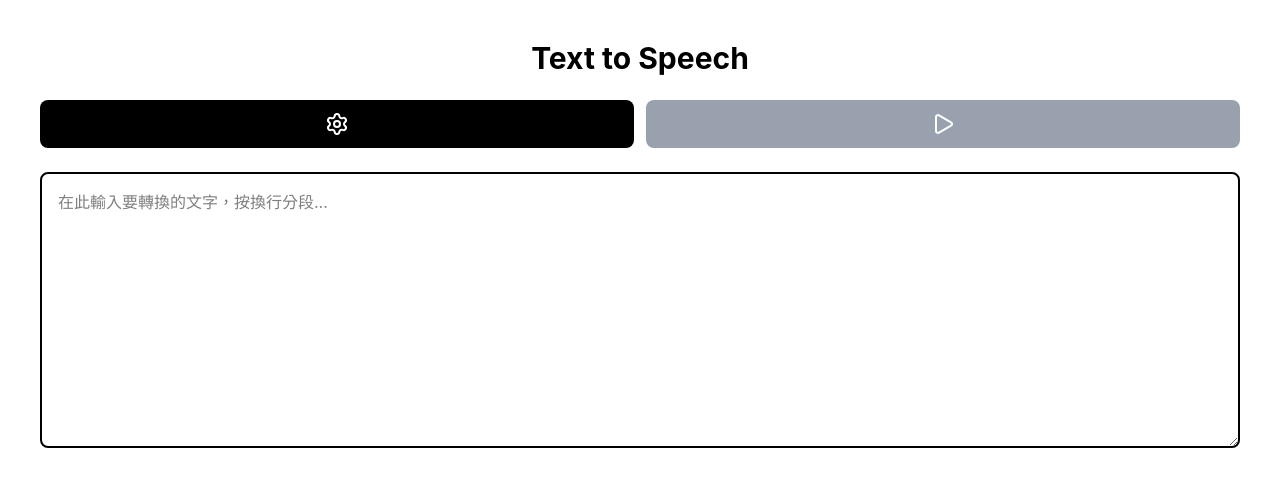
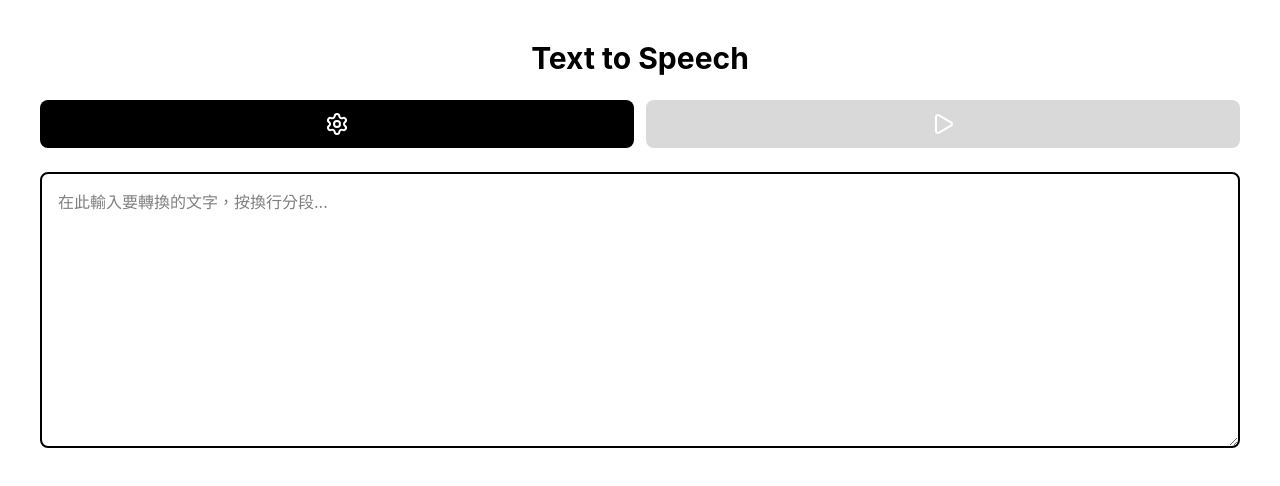
Before and after one commit to lloyd3126/read.nien.cc, a Next.js app: page / in a window 1280 px wide. Shown: the top 486 px of the page. Built offline with nearby package versions, Linux system fonts and the light colour scheme.

Commit message:
feat: 更新播放按鈕樣式以改善可用性
- 調整播放按鈕的禁用條件，需同時檢查 API Key 和文本是否存在。
- 修改播放按鈕的樣式，增加 hover 效果和背景顏色變化。

```diff
--- a/app/page.js
+++ b/app/page.js
@@ -368,7 +368,7 @@ export default function Home() {
                                 setTempApiKey(apiKey);
                                 setShowModal(true);
                             }}
-                            className="flex-1 flex justify-center items-center p-3 rounded-lg bg-black hover:bg-gray-900 text-white transition-colors"
+                            className="flex-1 flex justify-center items-center p-3 rounded-lg bg-black text-white transition-colors hover:cursor-pointer"
                             title="設定"
                         >
                             <Settings size={24} />
@@ -377,8 +377,9 @@ export default function Home() {
                         {/* 播放/暫停按鈕 */}
                         <button
                             onClick={handlePlayClick}
-                            disabled={!apiKey}
-                            className="flex-1 flex justify-center items-center p-3 rounded-lg bg-black hover:bg-gray-900 text-white transition-colors disabled:bg-gray-400 disabled:cursor-not-allowed"
+                            disabled={!apiKey || !text.trim()}
+                            className="flex-1 flex justify-center items-center p-3 rounded-lg bg-black text-white transition-colors disabled:cursor-not-allowed hover:cursor-pointer"
+                            style={(!apiKey || !text.trim()) ? { backgroundColor: '#d9d9d9', color: '#fff' } : {}}
                             title={isPlaying ? '暫停' : '播放'}
                         >
                             {isPlaying ? <Pause size={24} /> : <Play size={24} />}
```
